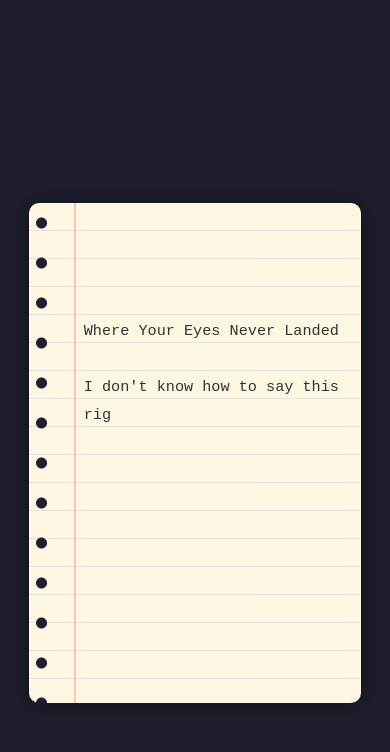
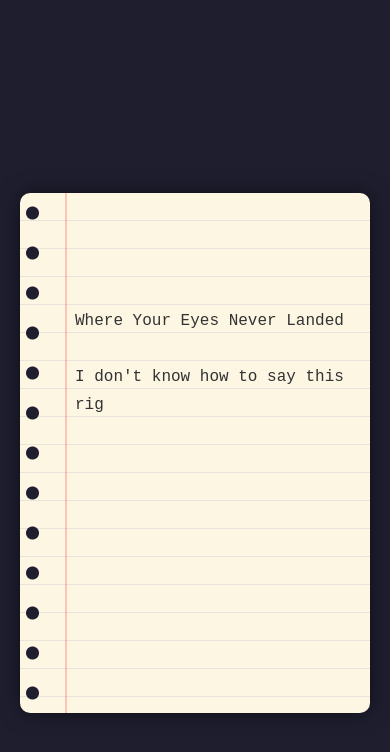
Before and after one commit to kuze-shin/mmm, a plain HTML site: page letter-project-main/index.html in a window 390 px wide. Both pictures are taken after a click on the button "Read it". Drawn offline with Linux system fonts and the light colour scheme.

Commit message:
Fix mobile responsiveness and paper alignment

```diff
--- a/letter-project-main/script.js
+++ b/letter-project-main/script.js
@@ -30,7 +30,7 @@ and it's you who lives inside my head.
 function typeEffect(elementId, text, speed, callback) {
     let i = 0;
     const element = document.getElementById(elementId);
-    element.innerHTML = ""; // Clear existing text
+    element.innerHTML = ""; // Ensures paper is empty before typing starts
     function type() {
         if (i < text.length) {
             element.innerHTML += text.charAt(i);
--- a/letter-project-main/style.css
+++ b/letter-project-main/style.css
@@ -11,9 +11,9 @@ body {
     display: flex;
     justify-content: center;
     align-items: center;
-    min-height: 100vh; /* Changed from height to min-height */
+    min-height: 100vh; /* Changed to min-height for mobile scrolling */
     flex-direction: column;
-    padding: 20px; /* Space around the paper on mobile */
+    padding: 20px;
     overflow-x: hidden;
 }
 
@@ -43,42 +43,42 @@ body {
         #d2d2d2 28px
     );
     color: #333;
-    /* Responsive padding: slightly less on mobile */
-    padding: 30px 20px 60px 65px;
+    /* Flexible padding to keep text safe inside the paper */
+    padding: 30px 20px 70px 70px;
     border-radius: 10px;
-    width: 95%; /* Use most of the screen width on phone */
-    max-width: 500px; /* Don't get too big on PC */
-    min-height: 500px; /* Minimum height to look like a page */
-    height: auto; /* Let it grow if text is long */
+    width: 100%;
+    max-width: 500px;
+    min-height: 520px; /* Minimum height to keep paper shape */
+    height: auto;      /* CRITICAL: Allows paper to expand on mobile */
     box-shadow: 0 0 20px rgba(0, 0, 0, 0.5);
     position: relative;
     white-space: pre-wrap;
+    word-wrap: break-word; /* Prevents text from going outside */
     font-family: "Courier New", monospace;
-    font-size: 1.05rem;
+    font-size: 1.1rem;
     line-height: 28px;
-    word-wrap: break-word;
 }
 
-/* The red vertical line */
+/* Red Margin Line */
 .letter::before {
     content: "";
     position: absolute;
     top: 0;
-    left: 50px; /* Adjusted for better phone alignment */
+    left: 60px;
     width: 2px;
     height: 100%;
     background-color: rgba(255, 0, 0, 0.2);
 }
 
-/* The notebook holes */
+/* Hole Punch Holes */
 .letter::after {
     content: "";
     position: absolute;
     top: 0;
     left: 0;
-    width: 20px;
+    width: 25px;
     height: 100%;
-    background-image: radial-gradient(circle, #1e1e2f 5px, transparent 6px);
+    background-image: radial-gradient(circle, #1e1e2f 6px, transparent 7px);
     background-size: 25px 40px;
     background-repeat: repeat-y;
 }
@@ -101,18 +101,19 @@ body {
     position: absolute;
     bottom: 15px;
     right: 15px;
-    width: 100px;
+    width: 130px;
     opacity: 0;
     transition: opacity 1.5s ease-in;
     transform: rotate(-2deg);
     pointer-events: none;
 }
 
-/* Mobile alignment fix */
-@media (max-width: 400px) {
+/* Specific Phone Alignment Adjustment */
+@media (max-width: 480px) {
     .letter {
-        font-size: 0.95rem; /* Smaller font for small phones */
         padding-left: 55px;
+        padding-right: 15px;
+        font-size: 1rem;
     }
     .letter::before {
         left: 45px;
```
Also changed, not shown: letter-project-main/index.html (+1 -0 lines).
